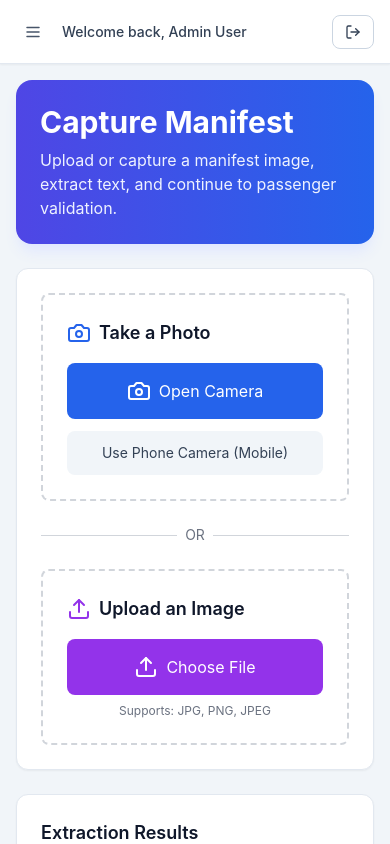
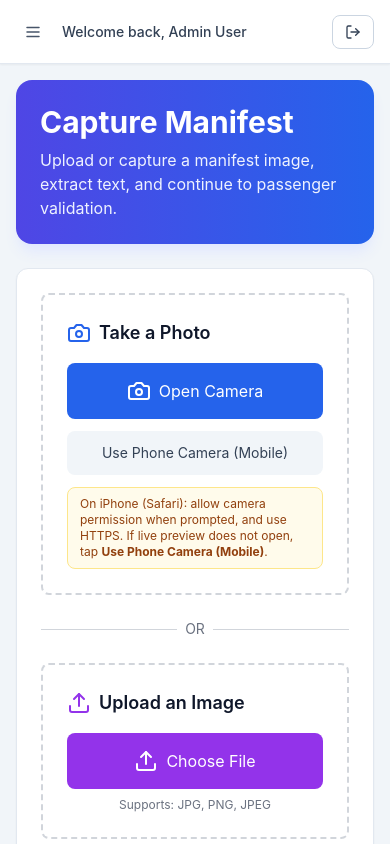
Before and after one commit to Donelpee/travelcover-insurance, a React app in the folder frontend/: page /capture-manifest in a window 390 px wide. Shown: the top 844 px of the page. Built offline with nearby package versions, Linux system fonts and the light colour scheme; no server answers; the database is empty; the HTML template or start-up script is replaced by a standard one.

Commit message:
Add iPhone/Safari camera usage hint

```diff
--- a/frontend/src/pages/CaptureManifest.jsx
+++ b/frontend/src/pages/CaptureManifest.jsx
@@ -306,6 +306,9 @@ export default function CaptureManifest() {
                     >
                       Use Phone Camera (Mobile)
                     </button>
+                    <div className="rounded-lg border border-amber-200 bg-amber-50 px-3 py-2 text-xs text-amber-800">
+                      On iPhone (Safari): allow camera permission when prompted, and use HTTPS. If live preview does not open, tap <strong>Use Phone Camera (Mobile)</strong>.
+                    </div>
                   </div>
                 ) : (
                   <div className="space-y-4">
```
